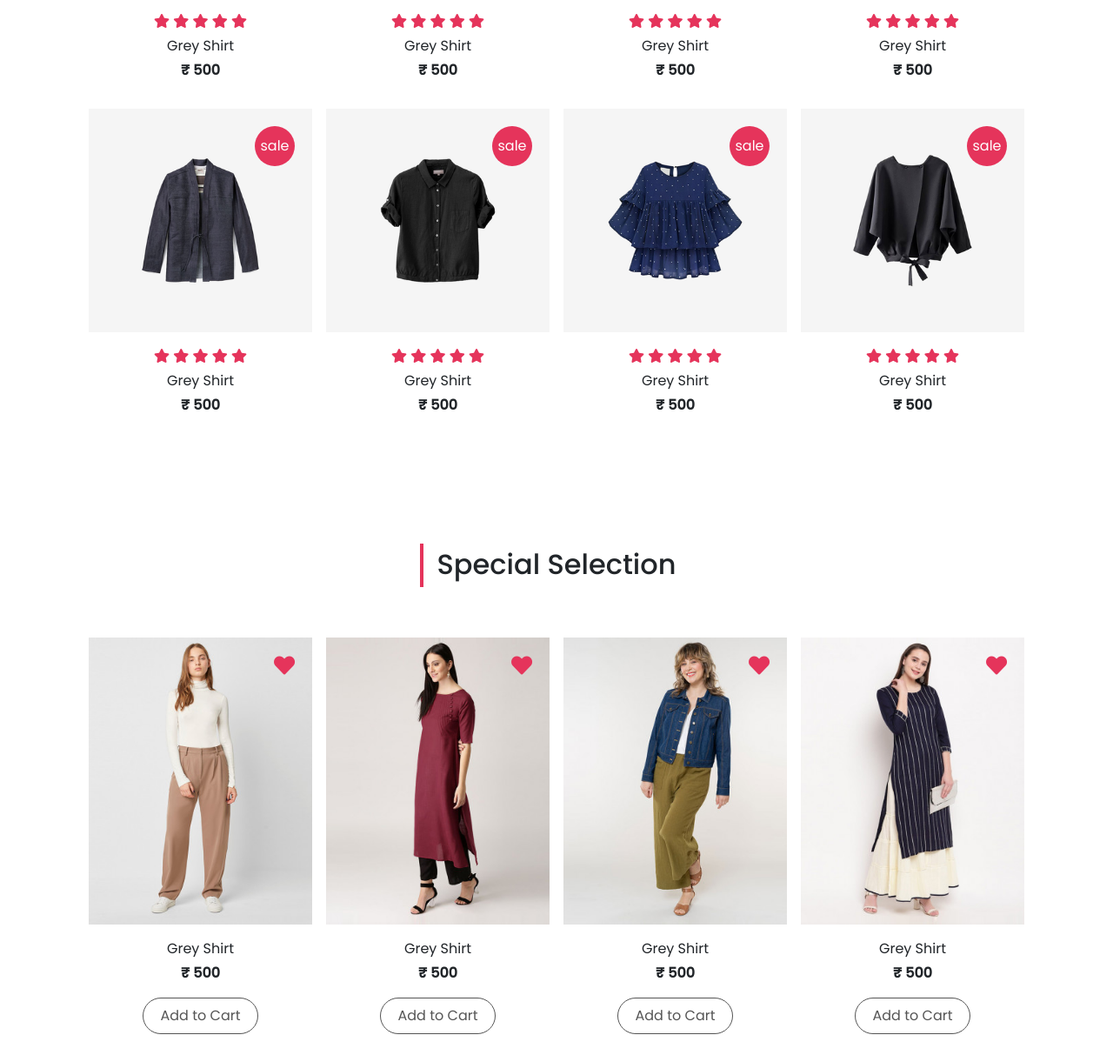
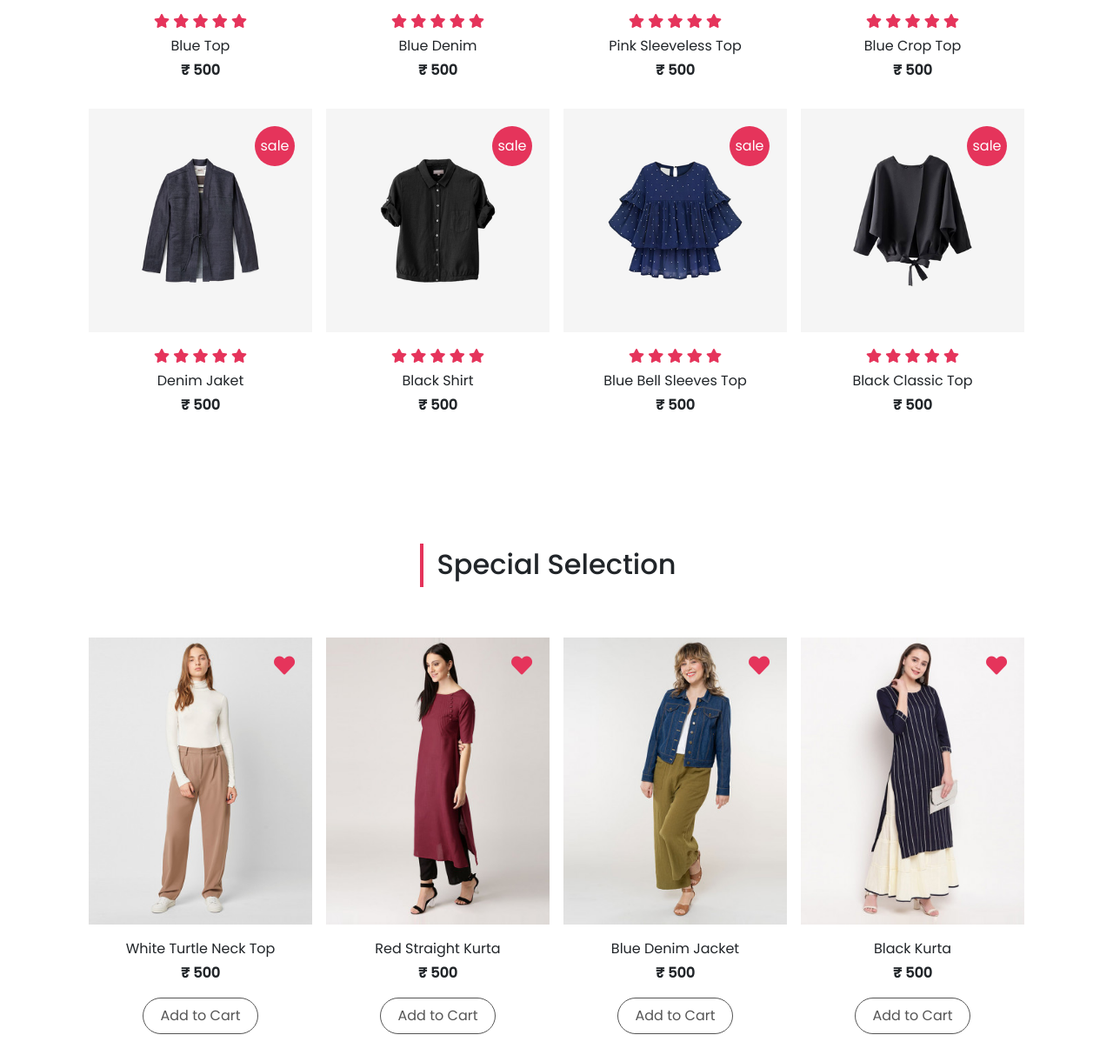
Before and after one commit to shubhisharma011/Ecom-Shopping-Website, a plain HTML site: page index.html in a window 1280 px wide. Shown: the part 1227-2440 px from the top of the page at 87% size. Drawn offline with nearby package versions, Linux system fonts and the light colour scheme; a script that the page names is missing; a web font is replaced by a local one.

Commit message:
Add files via upload

```diff
--- a/index.html
+++ b/index.html
@@ -227,7 +227,7 @@
                                 <span class = "text-primary"><i class = "fas fa-star"></i></span>
                                 <span class = "text-primary"><i class = "fas fa-star"></i></span>
                             </div>
-                            <p class = "text-capitalize my-1">grey shirt</p>
+                            <p class = "text-capitalize my-1">Blue Top</p>
                             <span class = "fw-bold">₹ 500</span>
                         </div>
                     </div>
@@ -245,7 +245,7 @@
                                 <span class = "text-primary"><i class = "fas fa-star"></i></span>
                                 <span class = "text-primary"><i class = "fas fa-star"></i></span>
                             </div>
-                            <p class = "text-capitalize my-1">grey shirt</p>
+                            <p class = "text-capitalize my-1">Blue Denim</p>
                             <span class = "fw-bold">₹ 500</span>
                         </div>
                     </div>
@@ -263,7 +263,7 @@
                                 <span class = "text-primary"><i class = "fas fa-star"></i></span>
                                 <span class = "text-primary"><i class = "fas fa-star"></i></span>
                             </div>
-                            <p class = "text-capitalize my-1">grey shirt</p>
+                            <p class = "text-capitalize my-1">Pink Sleeveless Top</p>
                             <span class = "fw-bold">₹ 500</span>
                         </div>
                     </div>
@@ -281,7 +281,7 @@
                                 <span class = "text-primary"><i class = "fas fa-star"></i></span>
                                 <span class = "text-primary"><i class = "fas fa-star"></i></span>
                             </div>
-                            <p class = "text-capitalize my-1">grey shirt</p>
+                            <p class = "text-capitalize my-1">Blue Crop Top</p>
                             <span class = "fw-bold">₹ 500</span>
                         </div>
                     </div>
@@ -299,7 +299,7 @@
                                 <span class = "text-primary"><i class = "fas fa-star"></i></span>
                                 <span class = "text-primary"><i class = "fas fa-star"></i></span>
                             </div>
-                            <p class = "text-capitalize my-1">grey shirt</p>
+                            <p class = "text-capitalize my-1">Denim Jaket</p>
                             <span class = "fw-bold">₹ 500</span>
                         </div>
                     </div>
@@ -317,7 +317,7 @@
                                 <span class = "text-primary"><i class = "fas fa-star"></i></span>
                                 <span class = "text-primary"><i class = "fas fa-star"></i></span>
                             </div>
-                            <p class = "text-capitalize my-1">grey shirt</p>
+                            <p class = "text-capitalize my-1">Black Shirt</p>
                             <span class = "fw-bold">₹ 500</span>
                         </div>
                     </div>
@@ -335,7 +335,7 @@
                                 <span class = "text-primary"><i class = "fas fa-star"></i></span>
                                 <span class = "text-primary"><i class = "fas fa-star"></i></span>
                             </div>
-                            <p class = "text-capitalize my-1">grey shirt</p>
+                            <p class = "text-capitalize my-1">Blue Bell Sleeves Top</p>
                             <span class = "fw-bold">₹ 500</span>
                         </div>
                     </div>
@@ -353,7 +353,7 @@
                                 <span class = "text-primary"><i class = "fas fa-star"></i></span>
                                 <span class = "text-primary"><i class = "fas fa-star"></i></span>
                             </div>
-                            <p class = "text-capitalize my-1">grey shirt</p>
+                            <p class = "text-capitalize my-1">Black Classic Top</p>
                             <span class = "fw-bold">₹ 500</span>
                         </div>
                     </div>
@@ -379,7 +379,7 @@
                         </span>
                     </div>
                     <div class = "text-center">
-                        <p class = "text-capitalize mt-3 mb-1">grey shirt</p>
+                        <p class = "text-capitalize mt-3 mb-1">White Turtle Neck Top</p>
                         <span class = "fw-bold d-block">₹ 500</span>
                         <a href = "#" class = "btn btn-primary mt-3">Add to Cart</a>
                     </div>
@@ -393,7 +393,7 @@
                         </span>
                     </div>
                     <div class = "text-center">
-                        <p class = "text-capitalize mt-3 mb-1">grey shirt</p>
+                        <p class = "text-capitalize mt-3 mb-1">Red Straight Kurta</p>
                         <span class = "fw-bold d-block">₹ 500</span>
                         <a href = "#" class = "btn btn-primary mt-3">Add to Cart</a>
                     </div>
@@ -407,7 +407,7 @@
                         </span>
                     </div>
                     <div class = "text-center">
-                        <p class = "text-capitalize mt-3 mb-1">grey shirt</p>
+                        <p class = "text-capitalize mt-3 mb-1">Blue Denim Jacket</p>
                         <span class = "fw-bold d-block">₹ 500</span>
                         <a href = "#" class = "btn btn-primary mt-3">Add to Cart</a>
                     </div>
@@ -421,7 +421,7 @@
                         </span>
                     </div>
                     <div class = "text-center">
-                        <p class = "text-capitalize mt-3 mb-1">grey shirt</p>
+                        <p class = "text-capitalize mt-3 mb-1">Black Kurta</p>
                         <span class = "fw-bold d-block">₹ 500</span>
                         <a href = "#" class = "btn btn-primary mt-3">Add to Cart</a>
                     </div>
@@ -538,14 +538,14 @@
                     <div class = "d-flex align-items-start justify-content-start">
                         <img src = "images/top_rated_2.jpg" alt = "" class = "img-fluid pe-3 w-25">
                         <div>
-                            <p class = "mb-0">Blue Shirt</p>
+                            <p class = "mb-0">Blue watch</p>
                             <span>₹ 350</span>
                         </div>
                     </div>
                     <div class = "d-flex align-items-start justify-content-start">
                         <img src = "images/top_rated_3.jpg" alt = "" class = "img-fluid pe-3 w-25">
                         <div>
-                            <p class = "mb-0">Blue Shirt</p>
+                            <p class = "mb-0">Red Jacket</p>
                             <span>₹ 350</span>
                         </div>
                     </div>
@@ -556,21 +556,21 @@
                     <div class = "d-flex align-items-start justify-content-start">
                         <img src = "images/best_selling_1.jpg" alt = "" class = "img-fluid pe-3 w-25">
                         <div>
-                            <p class = "mb-0">Blue Shirt</p>
+                            <p class = "mb-0">Suit</p>
                             <span>₹ 350</span>
                         </div>
                     </div>
                     <div class = "d-flex align-items-start justify-content-start">
                         <img src = "images/best_selling_2.jpg" alt = "" class = "img-fluid pe-3 w-25">
                         <div>
-                            <p class = "mb-0">Blue Shirt</p>
+                            <p class = "mb-0">Stylish Jacket</p>
                             <span>₹ 350</span>
                         </div>
                     </div>
                     <div class = "d-flex align-items-start justify-content-start">
                         <img src = "images/best_selling_3.jpg" alt = "" class = "img-fluid pe-3 w-25">
                         <div>
-                            <p class = "mb-0">Blue Shirt</p>
+                            <p class = "mb-0">White Shirt</p>
                             <span>₹ 350</span>
                         </div>
                     </div>
@@ -581,21 +581,21 @@
                     <div class = "d-flex align-items-start justify-content-start">
                         <img src = "images/on_sale_1.jpg" alt = "" class = "img-fluid pe-3 w-25">
                         <div>
-                            <p class = "mb-0">Blue Shirt</p>
+                            <p class = "mb-0">Blue Handbg</p>
                             <span>₹ 350</span>
                         </div>
                     </div>
                     <div class = "d-flex align-items-start justify-content-start">
                         <img src = "images/on_sale_2.jpg" alt = "" class = "img-fluid pe-3 w-25">
                         <div>
-                            <p class = "mb-0">Blue Shirt</p>
+                            <p class = "mb-0">Jacket</p>
                             <span>₹ 350</span>
                         </div>
                     </div>
                     <div class = "d-flex align-items-start justify-content-start">
                         <img src = "images/on_sale_3.jpg" alt = "" class = "img-fluid pe-3 w-25">
                         <div>
-                            <p class = "mb-0">Blue Shirt</p>
+                            <p class = "mb-0">Black Shoes</p>
                             <span>₹ 350</span>
                         </div>
                     </div>
```
